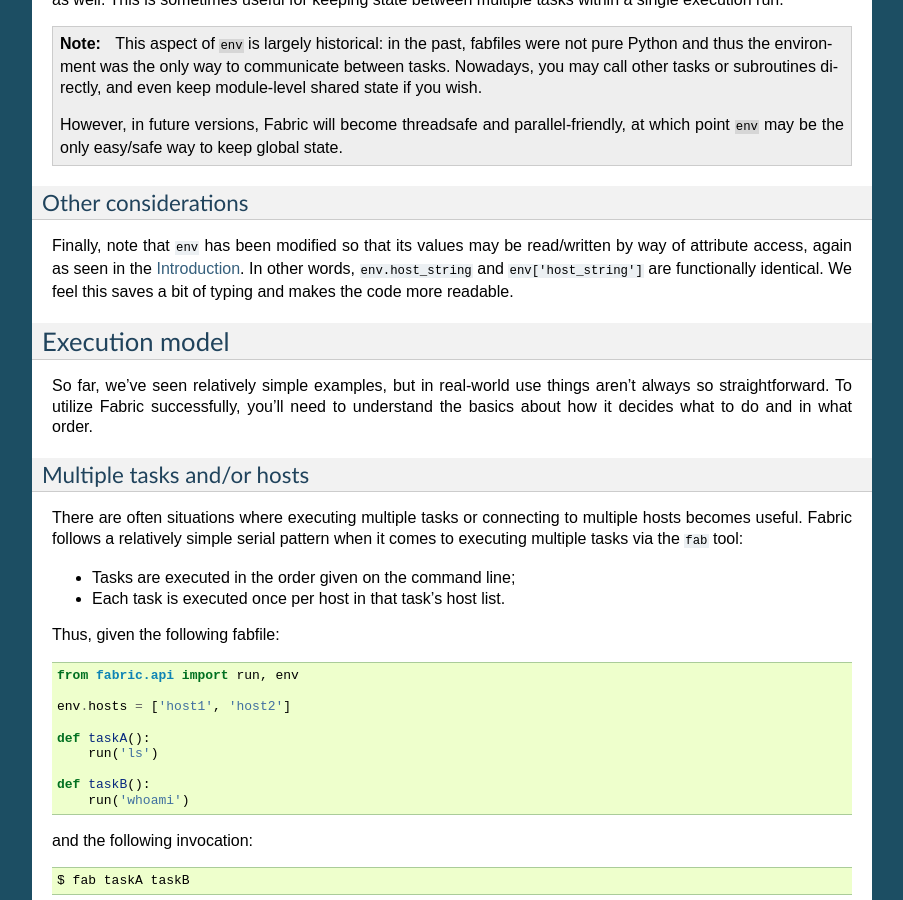
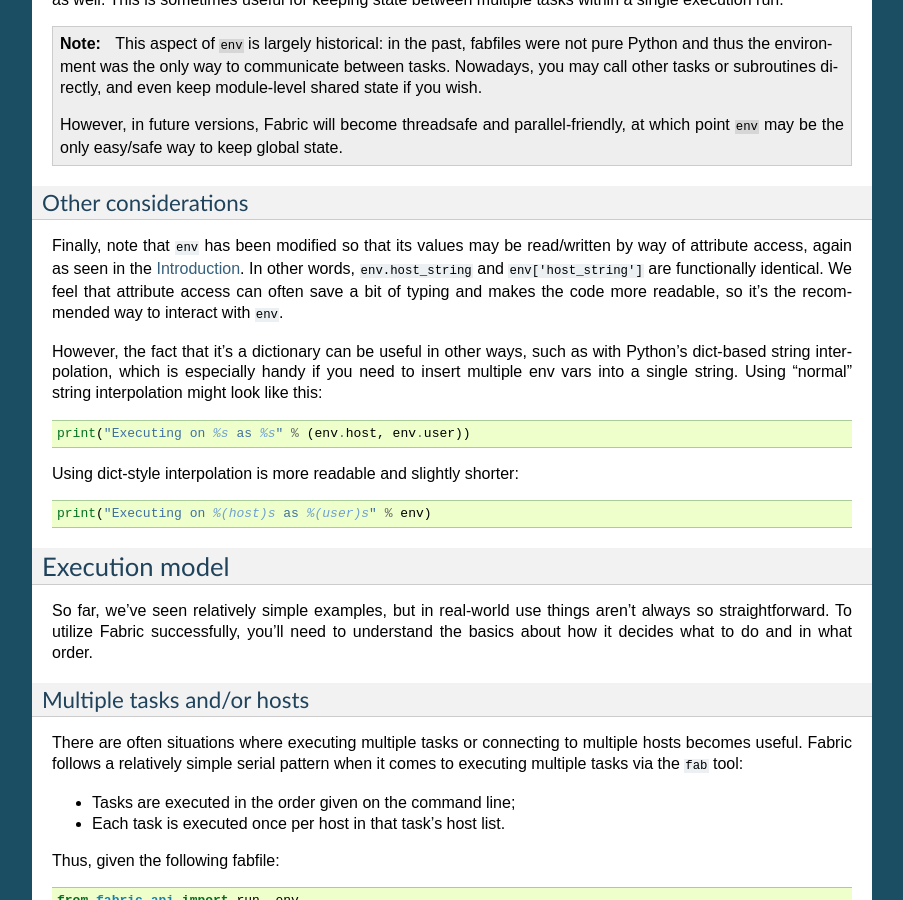
Before and after one commit to fabric/fabric, a Sphinx documentation site: the page built from docs/tutorial.rst, in a window 1280 px wide and 900 px high, scrolled down 5926 px. Shown: the whole window, without its empty margins (198-1101 px from the left). Built offline with Sphinx 7.4.7, drawn with Linux system fonts in a browser that asks for light colours; some of the changed text lies outside the part shown.

Commit message:
Add example of dict-based env string interpolation

```diff
--- a/docs/tutorial.rst
+++ b/docs/tutorial.rst
@@ -396,8 +396,21 @@
 Finally, note that ``env`` has been modified so that its values may be
 read/written by way of attribute access, again as seen in the
 :ref:`introduction`. In other words, ``env.host_string`` and
-``env['host_string']`` are functionally identical. We feel this saves a bit of
-typing and makes the code more readable.
+``env['host_string']`` are functionally identical. We feel that attribute
+access can often save a bit of typing and makes the code more readable, so it's
+the recommended way to interact with ``env``.
+
+However, the fact that it's a dictionary can be useful in other ways, such as
+with Python's dict-based string interpolation, which is especially handy if you
+need to insert multiple env vars into a single string. Using "normal" string
+interpolation might look like this::
+
+    print("Executing on %s as %s" % (env.host, env.user))
+
+Using dict-style interpolation is more readable and slightly shorter::
+
+        print("Executing on %(host)s as %(user)s" % env)
+
 
 Execution model
 ===============
```
Also changed, not shown: other parts of docs/tutorial.rst (+0 -2 lines).
